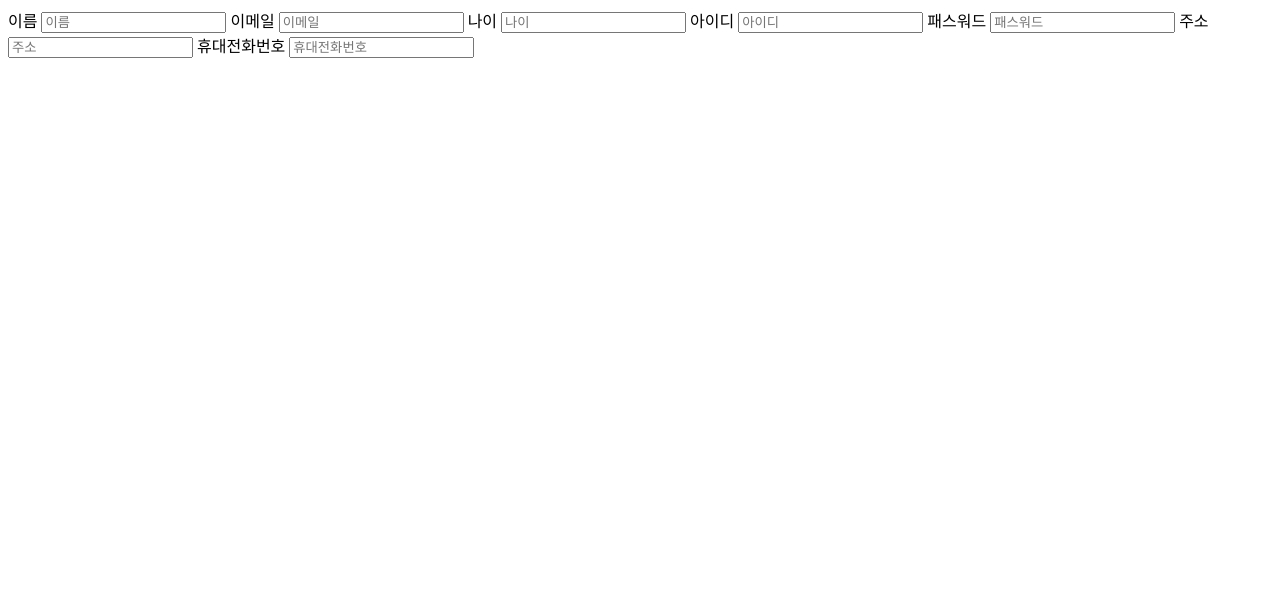
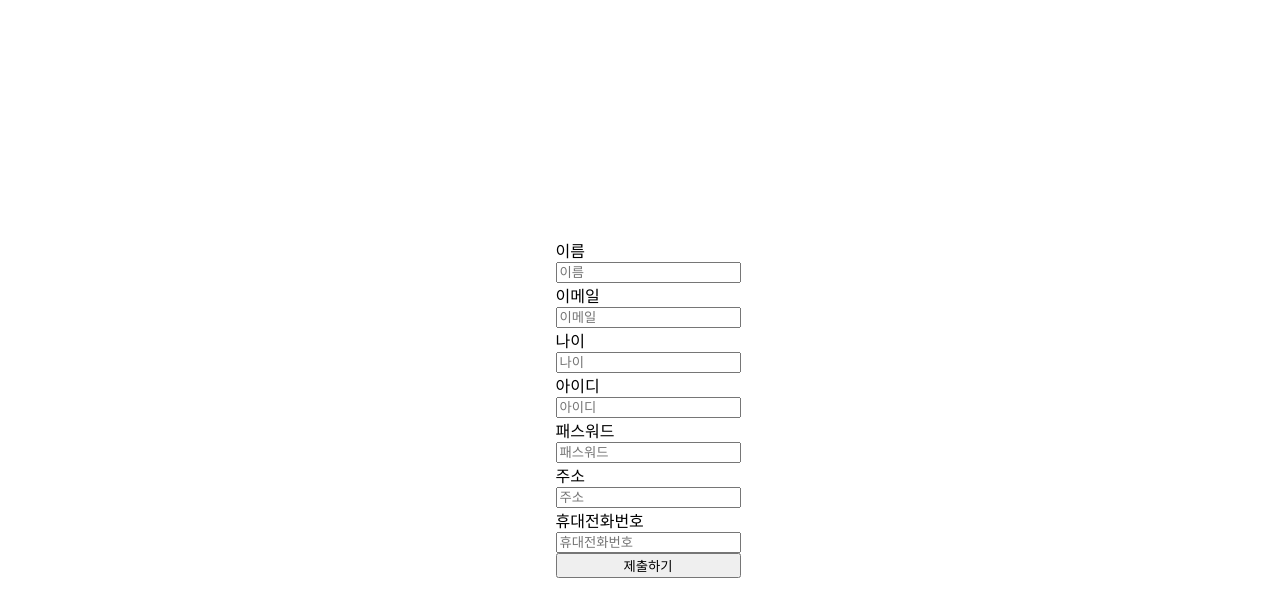
Before and after one commit to krapli441/2023.06.10_bcrypt, a website: page index.html in a window 1280 px wide. Drawn offline with Linux system fonts and the light colour scheme.

Commit message:
폼 양식 생성, body-parser를 통해 데이터가 넘어오는 것을 확인.

```diff
--- a/index.html
+++ b/index.html
@@ -5,10 +5,24 @@
     <meta http-equiv="X-UA-Compatible" content="IE=edge" />
     <meta name="viewport" content="width=device-width, initial-scale=1.0" />
     <title>Document</title>
+    <style>
+      #root {
+        display: flex;
+        width: 100vw;
+        height: 100vh;
+        align-items: center;
+        justify-content: center;
+      }
+
+      #accountForm {
+        display: flex;
+        flex-direction: column;
+      }
+    </style>
   </head>
   <body>
     <div id="root">
-      <form>
+      <form id="accountForm" action="register" method="post">
         <label for="name">이름</label>
         <input type="text" id="name" name="name" placeholder="이름" />
         <label for="email">이메일</label>
@@ -33,6 +47,7 @@
           name="phone"
           placeholder="휴대전화번호"
         />
+        <button type="submit">제출하기</button>
       </form>
     </div>
   </body>
--- a/package.json
+++ b/package.json
@@ -1,7 +1,9 @@
 {
   "dependencies": {
     "bcrypt": "^5.1.0",
+    "body-parser": "^1.20.2",
     "express": "^4.18.2",
+    "mysql2": "^3.3.3",
     "ts-node": "^10.9.1"
   },
   "devDependencies": {
```
Also changed, not shown: src/app.ts (+42 -0 lines), 2 other files.
